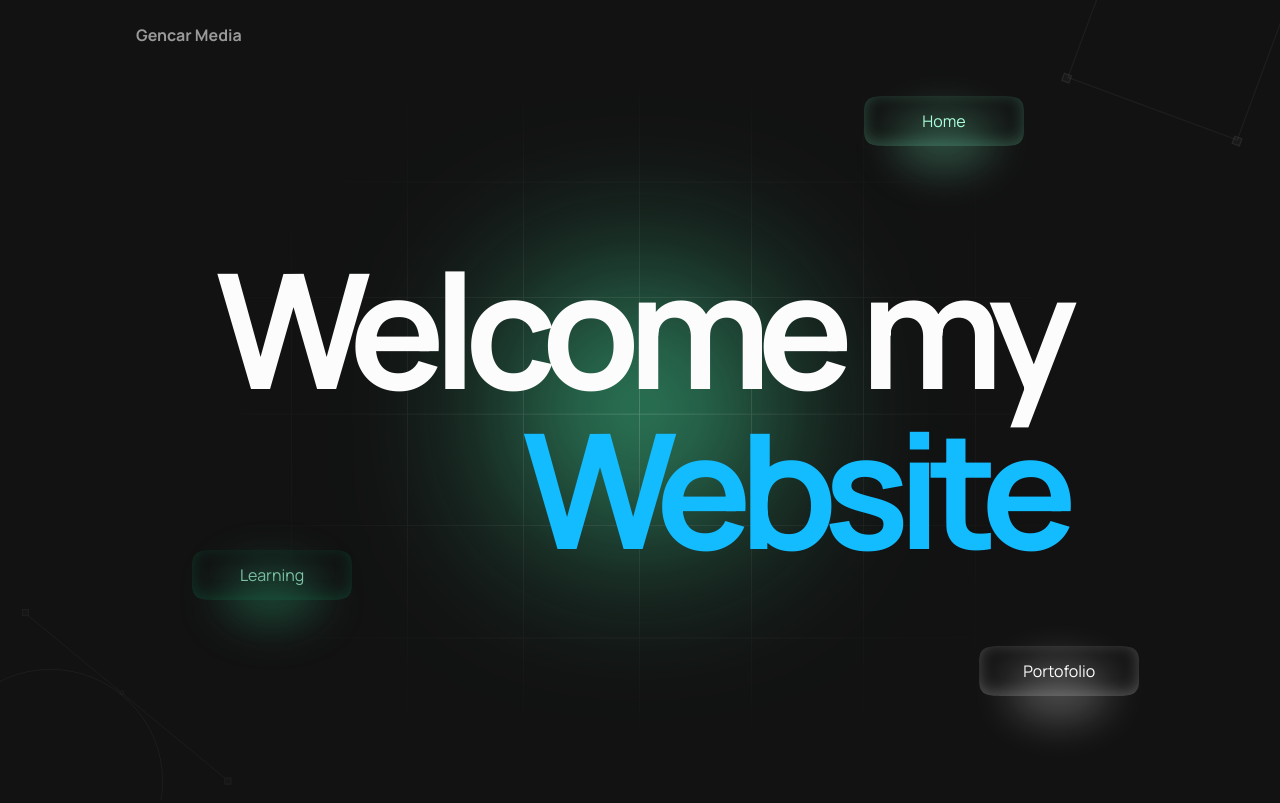
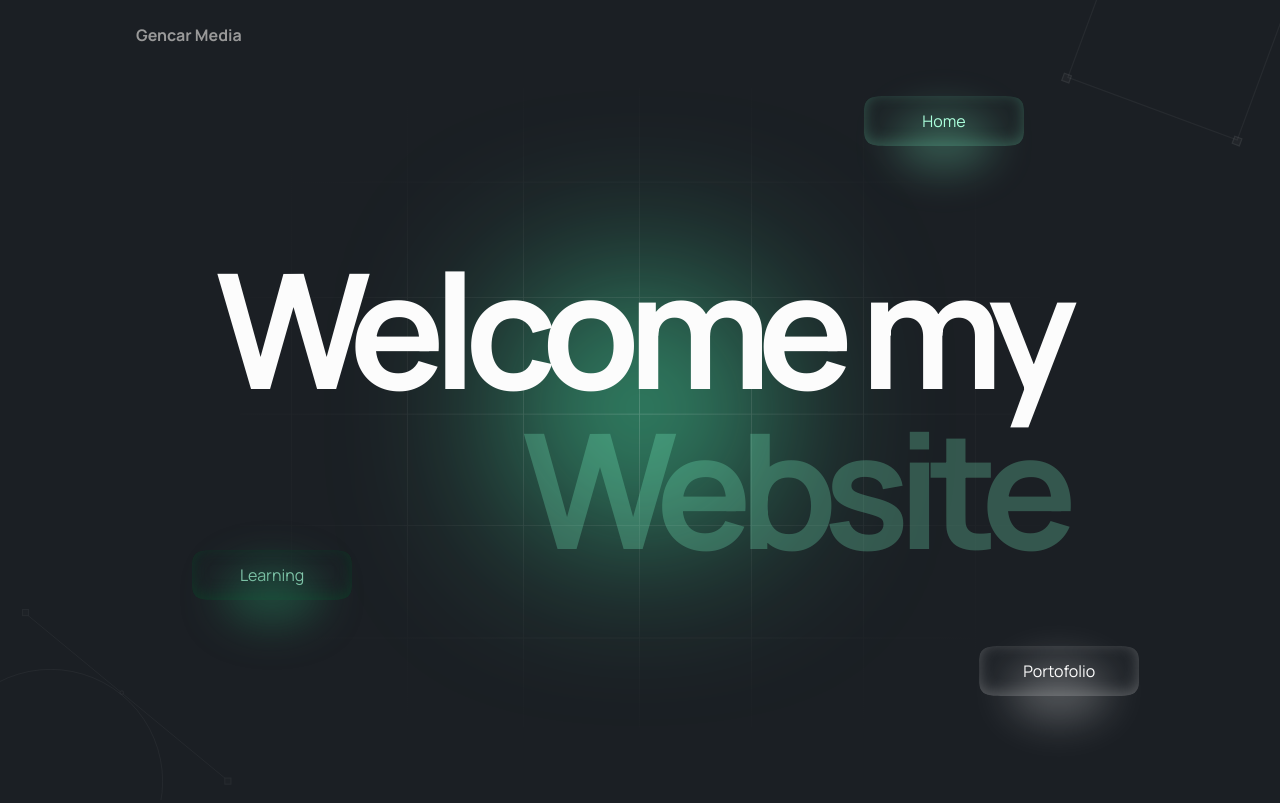
Before and after one commit to GencarMedia/akugencarmedia.Welcome.github.io, a plain HTML site: page index.html in a window 1280 px wide. Drawn offline with Linux system fonts and the light colour scheme.

Commit message:
Update index.css

```diff
--- a/index.css
+++ b/index.css
@@ -1,5 +1,3 @@
-/* author: https://codepen.io/Juxtopposed/pen/mdvaezM
-Juxtopposed */
 @import url('https://fonts.googleapis.com/css?family=Manrope:700|Manrope:400');
 
 :root {
@@ -22,7 +20,7 @@ Juxtopposed */
 body {
   font-family: 'Manrope';
   font-weight: 400;
-  background-color: var(--background);
+  background-color: #1b1f24;
   color: var(--text);
   padding: 0 10%;
   display: flex;
@@ -104,7 +102,7 @@ nav {
 }
 
 .title > p:nth-child(2){
-  color: #13bbff;
+  color: var(--primaryHi);
   align-self: flex-end;
 }
 
```
